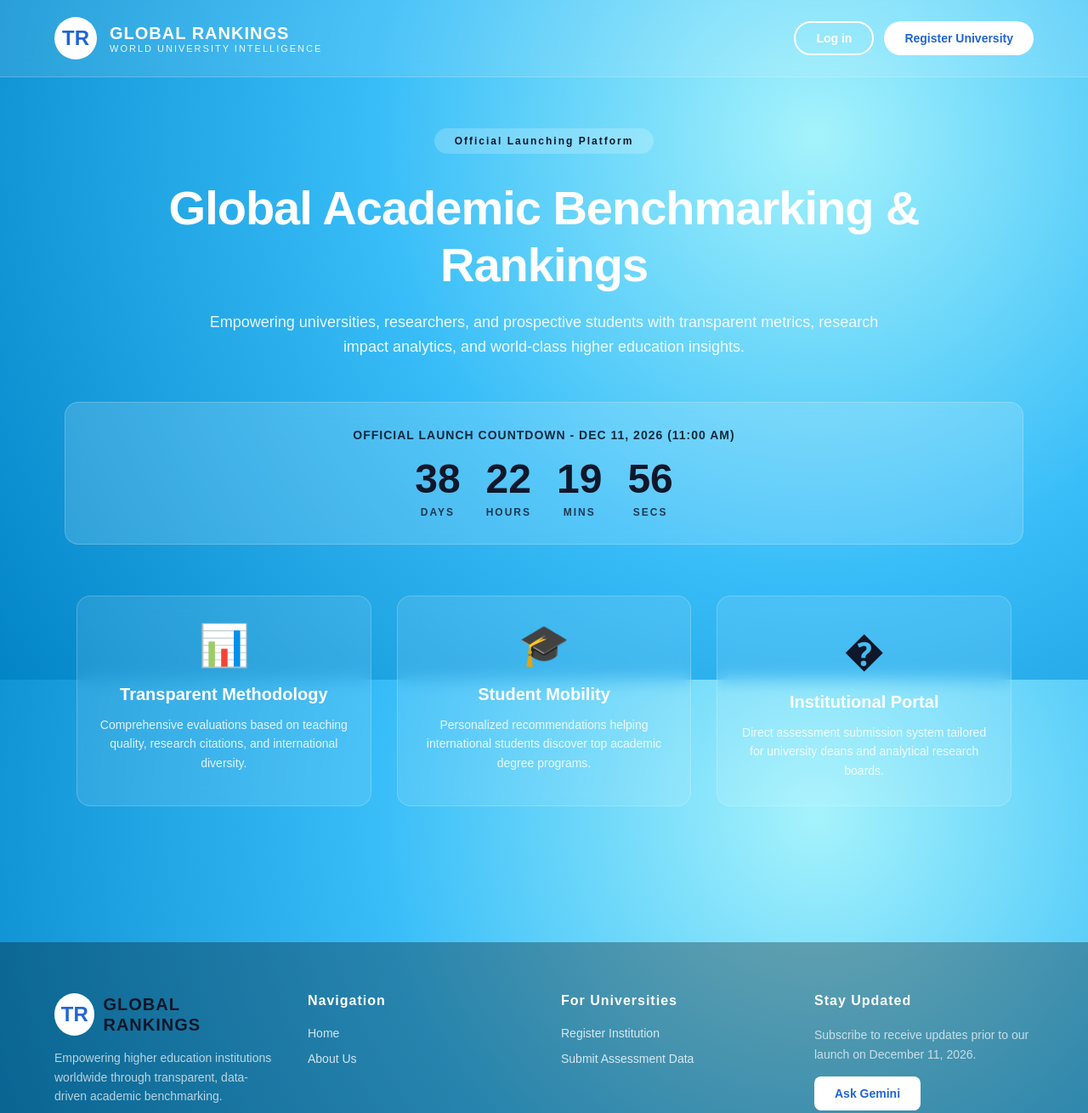
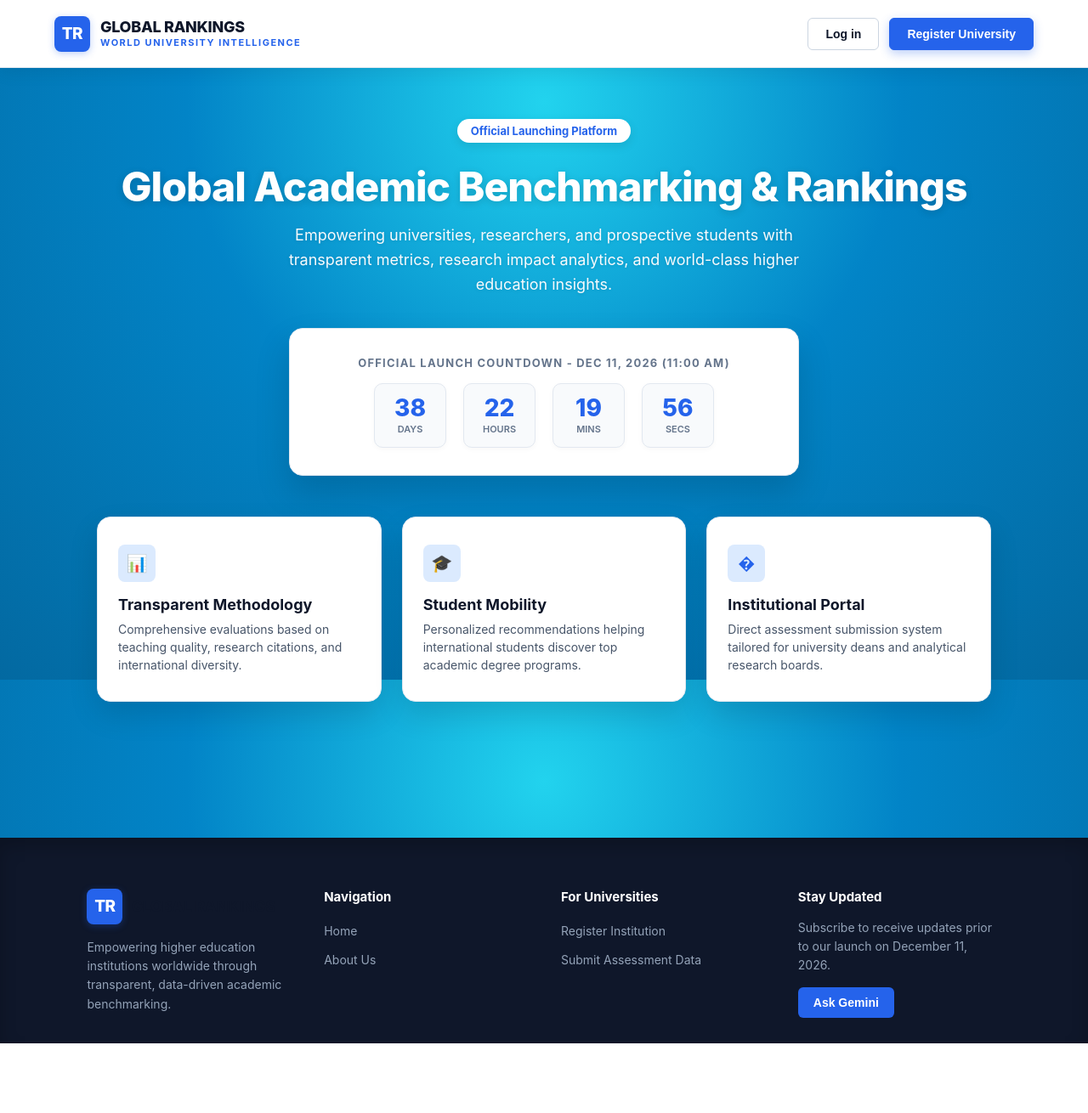
Before and after one commit to Rajyalakshmi-tr/ranking90, a plain HTML site: page index.html in a window 1280 px wide. Shown: the top 1310 px of the page at 85% size. After the commit the page ends 1228 px from the top, so only its background shows below. Drawn offline with Linux system fonts and the light colour scheme.

Commit message:
Make cyan background vibrant and cards solid white with high contrast

```diff
--- a/styles.css
+++ b/styles.css
@@ -8,12 +8,12 @@ body {
   min-height: 100%;
 }
 
+/* Vibrant, High-Contrast Cyan & Azure Gradient Backdrop */
 body {
-  font-family: Arial, Helvetica, sans-serif;
+  font-family: -apple-system, BlinkMacSystemFont, "Segoe UI", Roboto, Oxygen, Ubuntu, Cantarell, sans-serif;
   color: #0f172a;
-  background: radial-gradient(circle at 75% 20%, #a5f3fc 0%, #38bdf8 45%, #0284c7 100%);
+  background: radial-gradient(circle at 50% 15%, #22d3ee 0%, #0284c7 45%, #0369a1 100%);
   background-attachment: fixed;
-  min-height: 100vh;
 }
 
 a {
@@ -24,34 +24,39 @@ a {
 /* Header */
 .site-header {
   min-height: 80px;
-  padding: 20px 5%;
+  padding: 14px 5%;
   display: flex;
   align-items: center;
   justify-content: space-between;
   gap: 24px;
-  background: rgba(255, 255, 255, 0.1);
-  backdrop-filter: blur(10px);
-  border-bottom: 1px solid rgba(255, 255, 255, 0.2);
+  background: #ffffff;
+  border-bottom: 1px solid #e2e8f0;
+  position: sticky;
+  top: 0;
+  z-index: 100;
+  box-shadow: 0 4px 20px rgba(0, 0, 0, 0.08);
 }
 
 .brand {
   display: flex;
   align-items: center;
-  gap: 15px;
-  color: #ffffff;
+  gap: 12px;
+  color: #0f172a;
   flex-shrink: 0;
 }
 
 .brand-logo {
-  width: 50px;
-  height: 50px;
+  width: 42px;
+  height: 42px;
   display: grid;
   place-items: center;
-  border-radius: 50%;
-  background: #ffffff;
-  color: #2165d5;
-  font-size: 24px;
+  border-radius: 8px;
+  background: #2563eb;
+  color: #ffffff;
+  font-size: 19px;
   font-weight: 800;
+  letter-spacing: -0.5px;
+  box-shadow: 0 2px 8px rgba(37, 99, 235, 0.3);
 }
 
 .brand-text {
@@ -60,17 +65,19 @@ a {
 }
 
 .brand-name {
-  font-size: 20px;
-  font-weight: 700;
-  line-height: 1.2;
-  letter-spacing: 1px;
+  font-size: 18px;
+  font-weight: 800;
+  line-height: 1.1;
+  letter-spacing: -0.3px;
+  color: #0f172a;
 }
 
 .brand-subtitle {
   font-size: 11px;
-  font-weight: 500;
-  letter-spacing: 2px;
-  opacity: 0.9;
+  font-weight: 700;
+  letter-spacing: 1.5px;
+  color: #2563eb;
+  margin-top: 2px;
 }
 
 .header-buttons {
@@ -79,169 +86,193 @@ a {
 }
 
 .btn-login {
-  padding: 10px 24px;
-  border: 2px solid #ffffff;
-  border-radius: 24px;
-  background: transparent;
+  padding: 10px 20px;
+  border: 1.5px solid #cbd5e1;
+  border-radius: 6px;
+  background: #ffffff;
+  color: #0f172a;
+  font-size: 14px;
+  font-weight: 600;
+  cursor: pointer;
+  transition: all 0.2s ease;
+}
+
+.btn-login:hover {
+  border-color: #2563eb;
+  color: #2563eb;
+}
+
+.btn-register {
+  padding: 10px 20px;
+  border: 1.5px solid #2563eb;
+  border-radius: 6px;
+  background: #2563eb;
   color: #ffffff;
   font-size: 14px;
   font-weight: 600;
   cursor: pointer;
-  transition: all 0.3s;
-}
-
-.btn-login:hover {
-  background: rgba(255, 255, 255, 0.1);
-}
-
-.btn-register {
-  padding: 10px 24px;
-  border: none;
-  border-radius: 24px;
-  background: #ffffff;
-  color: #2165d5;
-  font-size: 14px;
-  font-weight: 700;
-  cursor: pointer;
-  transition: all 0.3s;
+  box-shadow: 0 4px 12px rgba(37, 99, 235, 0.3);
+  transition: all 0.2s ease;
 }
 
 .btn-register:hover {
-  background: #e0e0e0;
-  transform: translateY(-2px);
+  background: #1d4ed8;
+  border-color: #1d4ed8;
 }
 
 /* Hero Section */
 .hero {
-  max-width: 1200px;
+  max-width: 1100px;
   margin: 0 auto;
-  padding: 60px 36px 80px;
+  padding: 60px 24px 80px;
   text-align: center;
 }
 
 .launch-banner {
-  display: inline-block;
-  padding: 8px 24px;
-  background: rgba(255, 255, 255, 0.2);
+  display: inline-flex;
+  align-items: center;
+  gap: 8px;
+  padding: 6px 16px;
+  background: #ffffff;
   border-radius: 20px;
-  font-size: 12px;
-  font-weight: 600;
-  letter-spacing: 2px;
-  margin-bottom: 30px;
+  font-size: 13px;
+  font-weight: 700;
+  color: #2563eb;
+  margin-bottom: 24px;
+  box-shadow: 0 4px 12px rgba(0, 0, 0, 0.1);
 }
 
 .hero-title {
-  margin: 0 0 20px;
+  margin: 0 0 16px;
   color: #ffffff;
-  font-size: clamp(36px, 5vw, 56px);
-  line-height: 1.2;
+  font-size: clamp(36px, 5vw, 48px);
+  line-height: 1.15;
   font-weight: 800;
   letter-spacing: -1px;
+  text-shadow: 0 2px 10px rgba(0, 0, 0, 0.15);
 }
 
 .hero-description {
-  max-width: 800px;
-  margin: 0 auto 50px;
-  color: rgba(255, 255, 255, 0.9);
+  max-width: 680px;
+  margin: 0 auto 36px;
+  color: #f8fafc;
   font-size: 18px;
   line-height: 1.6;
+  text-shadow: 0 1px 4px rgba(0, 0, 0, 0.1);
 }
 
 /* Countdown */
 .countdown-container {
-  background: rgba(255, 255, 255, 0.15);
-  backdrop-filter: blur(10px);
-  padding: 30px 40px;
+  background: #ffffff;
+  padding: 32px;
   border-radius: 16px;
-  margin: 0 auto 60px;
-  border: 1px solid rgba(255, 255, 255, 0.2);
+  max-width: 600px;
+  margin: 0 auto 48px;
+  box-shadow: 0 20px 40px rgba(0, 0, 0, 0.15);
+  border: 1px solid #e2e8f0;
 }
 
 .countdown-label {
-  font-size: 14px;
-  font-weight: 600;
-  letter-spacing: 1px;
-  margin-bottom: 20px;
-  opacity: 0.9;
+  font-size: 13px;
+  font-weight: 700;
+  color: #64748b;
+  text-transform: uppercase;
+  letter-spacing: 1.2px;
+  margin-bottom: 16px;
 }
 
 .countdown-timer {
   display: flex;
   justify-content: center;
-  gap: 30px;
-  flex-wrap: wrap;
+  gap: 20px;
 }
 
 .countdown-item {
+  background: #f8fafc;
+  padding: 14px 18px;
+  border-radius: 10px;
+  min-width: 85px;
+  border: 1px solid #e2e8f0;
+  box-shadow: 0 2px 6px rgba(0, 0, 0, 0.03);
   text-align: center;
 }
 
 .countdown-number {
-  font-size: 48px;
+  font-size: 28px;
   font-weight: 800;
+  color: #2563eb;
   line-height: 1;
-  margin-bottom: 8px;
 }
 
 .countdown-label-small {
-  font-size: 12px;
+  font-size: 11px;
+  color: #64748b;
+  text-transform: uppercase;
   font-weight: 600;
-  letter-spacing: 2px;
-  opacity: 0.8;
+  margin-top: 4px;
 }
 
 /* Features Grid */
 .features-grid {
   display: grid;
   grid-template-columns: repeat(3, minmax(0, 1fr));
-  gap: 30px;
+  gap: 24px;
   max-width: 1100px;
   margin: 0 auto;
 }
 
 .feature-card {
-  padding: 30px 24px;
-  display: flex;
-  flex-direction: column;
-  align-items: center;
-  background: rgba(255, 255, 255, 0.1);
-  backdrop-filter: blur(10px);
-  border: 1px solid rgba(255, 255, 255, 0.2);
+  background: #ffffff;
+  padding: 32px 24px;
   border-radius: 16px;
-  transition: transform 0.3s, background 0.3s;
+  border: 1px solid #e2e8f0;
+  text-align: left;
+  box-shadow: 0 15px 35px rgba(0, 0, 0, 0.12);
+  transition: transform 0.2s ease, box-shadow 0.2s ease;
 }
 
 .feature-card:hover {
-  transform: translateY(-5px);
-  background: rgba(255, 255, 255, 0.15);
+  transform: translateY(-4px);
+  box-shadow: 0 20px 40px rgba(0, 0, 0, 0.18);
 }
 
 .feature-icon {
-  font-size: 48px;
+  width: 44px;
+  height: 44px;
+  background: #dbeafe;
+  color: #2563eb;
+  border-radius: 8px;
+  display: flex;
+  align-items: center;
+  justify-content: center;
+  font-size: 20px;
   margin-bottom: 16px;
+  font-weight: 700;
 }
 
 .feature-card h3 {
-  margin: 0 0 12px;
-  color: #ffffff;
-  font-size: 20px;
-  line-height: 1.3;
+  margin: 0 0 8px;
+  color: #0f172a;
+  font-size: 18px;
   font-weight: 700;
 }
 
 .feature-card p {
   margin: 0;
-  color: rgba(255, 255, 255, 0.85);
+  color: #475569;
   font-size: 14px;
-  line-height: 1.6;
-  text-align: center;
+  line-height: 1.5;
+  text-align: left;
 }
 
 /* Footer */
 .site-footer {
-  background: rgba(0, 0, 0, 0.3);
-  padding: 60px 5%;
+  background: #0f172a;
+  color: #94a3b8;
+  padding: 60px 8% 30px;
   margin-top: 80px;
+  font-size: 14px;
+  box-shadow: inset 0 10px 20px rgba(0, 0, 0, 0.2);
 }
 
 .footer-content {
@@ -253,22 +284,21 @@ a {
 }
 
 .footer-section h4 {
-  margin: 0 0 20px;
+  margin: 0 0 16px;
   color: #ffffff;
-  font-size: 16px;
+  font-size: 15px;
   font-weight: 700;
-  letter-spacing: 1px;
 }
 
 .footer-brand {
   display: flex;
   align-items: center;
   gap: 10px;
-  margin-bottom: 15px;
+  margin-bottom: 16px;
 }
 
 .footer-description {
-  color: rgba(255, 255, 255, 0.7);
+  color: #94a3b8;
   font-size: 14px;
   line-height: 1.6;
   margin: 0;
@@ -278,16 +308,17 @@ a {
   list-style: none;
   padding: 0;
   margin: 0;
+  line-height: 2.2;
 }
 
 .footer-links li {
-  margin-bottom: 12px;
+  margin-bottom: 4px;
 }
 
 .footer-links a {
-  color: rgba(255, 255, 255, 0.8);
+  color: #94a3b8;
   font-size: 14px;
-  transition: color 0.3s;
+  transition: color 0.2s;
 }
 
 .footer-links a:hover {
@@ -295,21 +326,20 @@ a {
 }
 
 .btn-gemini {
-  padding: 12px 24px;
+  padding: 10px 18px;
   border: none;
-  border-radius: 8px;
-  background: #ffffff;
-  color: #2165d5;
+  border-radius: 6px;
+  background: #2563eb;
+  color: #ffffff;
   font-size: 14px;
-  font-weight: 700;
+  font-weight: 600;
   cursor: pointer;
-  transition: all 0.3s;
-  margin-top: 15px;
+  transition: background 0.2s;
+  margin-top: 14px;
 }
 
 .btn-gemini:hover {
-  background: #e0e0e0;
-  transform: translateY(-2px);
+  background: #1d4ed8;
 }
 
 /* Responsive */
@@ -340,7 +370,7 @@ a {
   }
 
   .countdown-number {
-    font-size: 36px;
+    font-size: 28px;
   }
 
   .footer-content {
```
